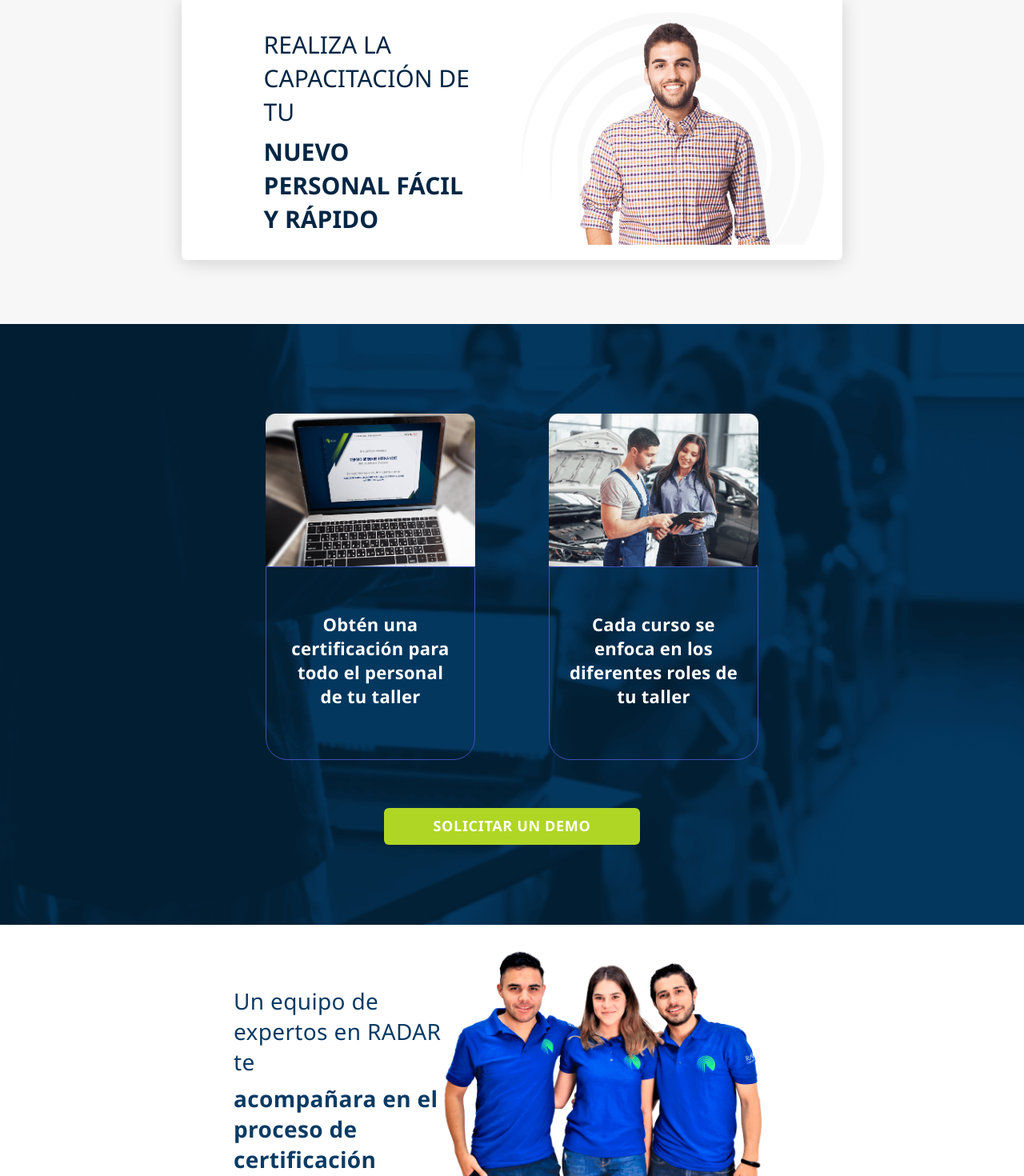
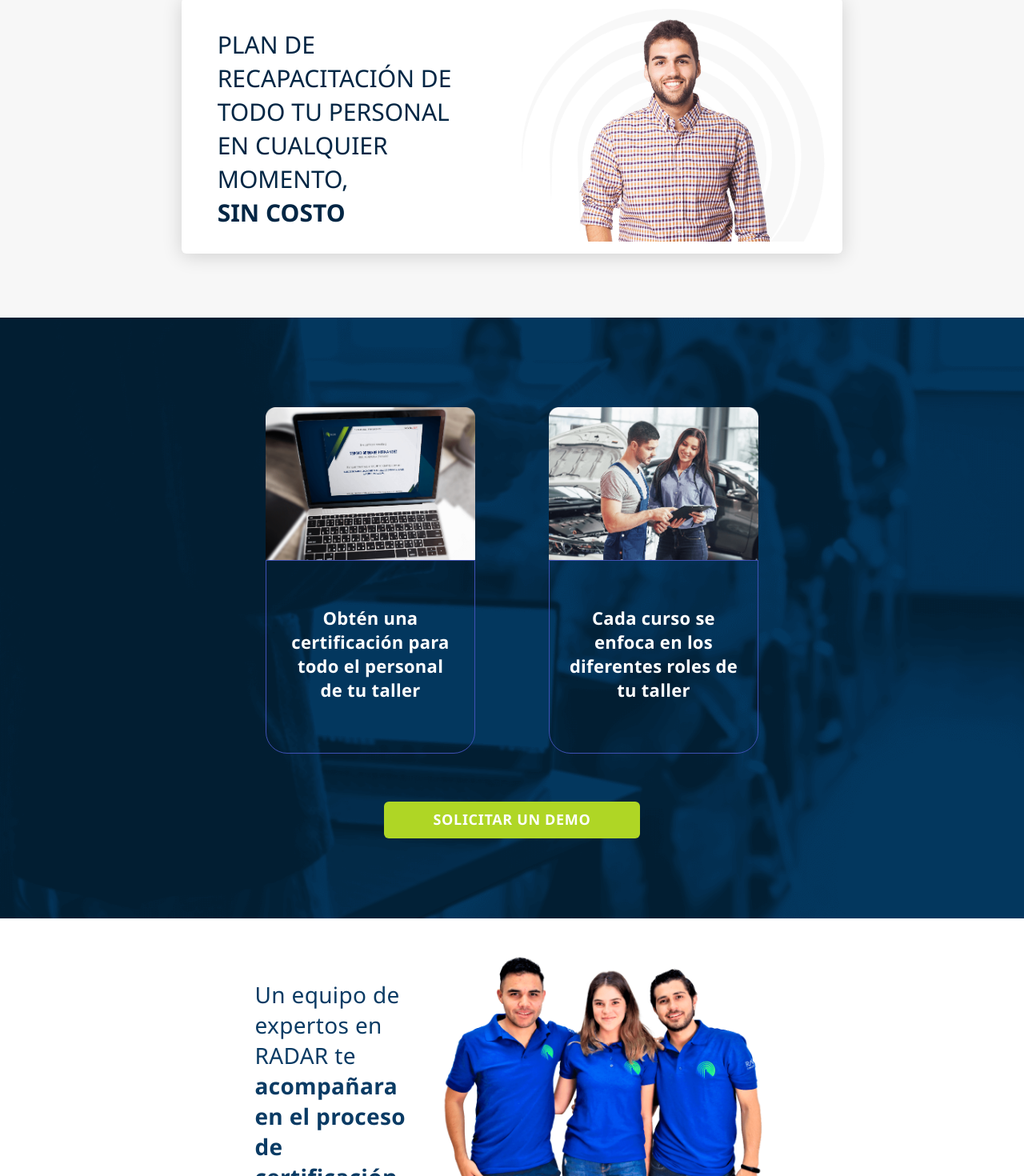
Before and after one commit to SmearyQuill/my-first-static-web-app, an Angular app: page /herramientas/radarAcademy in a window 1280 px wide. Shown: the part 1976-3446 px from the top of the page at 80% size. Built offline with nearby package versions, Linux system fonts and the light colour scheme.

Commit message:
Pequeños cambios de diseño en radar academy.

```diff
--- a/src/app/herramientas/capacitacion-academy/capacitacion-academy.component.css
+++ b/src/app/herramientas/capacitacion-academy/capacitacion-academy.component.css
@@ -45,18 +45,20 @@
     margin-left: 8px;
     margin-right: 8px;
 }
+
 #capacitacion-imgs{
     background: url('/assets/radar-logo.png');
     background-size: cover;
     background-repeat: no-repeat;
     background-position: center top;
 }
-@media screen and (min-width: 576px) {
+
+@media screen and (max-width: 991px) {
+    #capacitacion-imgs{
+        text-align: center;
+    }
 }
-@media screen and (min-width: 760px) {
-}
-@media screen and (min-width: 992px){
-}
+
 @media screen and (min-width: 1200px) {
     #capacitacion-card-text h1{
         font-size: 30px;
--- a/src/app/herramientas/capacitacion-academy/capacitacion-academy.component.html
+++ b/src/app/herramientas/capacitacion-academy/capacitacion-academy.component.html
@@ -5,19 +5,19 @@
                 <div class="row align-items-center">
                     <div class="col-lg">
                         <div class="row" id="capacitacion-card-text">
-                            <div class="col-lg-2">
-                            </div>
                             <div class="col-lg">
-                                <h1>REALIZA LA CAPACITACIÓN DE TU</h1>
-                                <h2>NUEVO PERSONAL FÁCIL Y RÁPIDO</h2>
-                            </div>
-                            <div class="col-lg-2">
+                                <h1 class="text-center text-lg-start">
+                                    Plan de <b>recapacitación</b> de todo tu personal en cualquier momento,
+                                    <br>
+                                    <b style="font-weight: bold;">SIN COSTO</b>
+                                </h1>
                             </div>
                         </div>
                     </div>
                     <div class="col-lg">
-                        <div id="capacitacion-imgs" >
-                            <img loading="lazy" src="/assets/Enmascarar grupo 65.png" class="img-fluid" id="capacitacion-img" alt="Radar Control Total CAPACITACIÓN">
+                        <div id="capacitacion-imgs">
+                            <img loading="lazy" src="/assets/Enmascarar grupo 65.png" class="img-fluid"
+                                id="capacitacion-img" alt="Radar Control Total CAPACITACIÓN">
                         </div>
                     </div>
                 </div>
--- a/src/app/herramientas/equipo-academy/equipo-academy.component.css
+++ b/src/app/herramientas/equipo-academy/equipo-academy.component.css
@@ -1,4 +1,4 @@
-#equipo-titles h1{
+#equipo-titles h1 {
     width: auto;
     text-align: left;
     font-size: 20px;
@@ -9,7 +9,8 @@
     letter-spacing: 0.35px;
     color: #0A3B64;
 }
-#equipo-titles h2{
+
+#equipo-titles h2 {
     width: auto;
     text-align: left;
     font-size: 20px;
@@ -20,48 +21,36 @@
     letter-spacing: 0.35px;
     color: #0A3B64;
 }
-#img-col{
-    padding:0%;
+
+#img-col {
+    padding: 0%;
 }
+
 #equipo-titles{
-    padding-left: 10%;
-    margin-top: 76px;
+    margin-top: 30px;
 }
-@media screen and (min-width: 576px) {
-    #equipo-titles h1{
-        font-size: 24px;
+
+#equipo-titles h1 {
+    font-size: 26px;
     line-height: 30px;
     font-style: normal;
     font-variant: normal;
-        font-weight: 300;
 }
-    #equipo-titles h1{
-        font-size: 24px;
-        line-height: 30px;
-        font-style: normal;
-        font-variant: normal;
+
+#equipo-titles h1 > b {
     font-weight: 600;
 }
+
+@media screen and (min-width: 992px) {
+
+    #equipo-titles {
+        padding-left: 4%;
+        margin-top: 76px;
     }
-@media screen and (min-width:992px){
 
-    #equipo-titles{
-        padding-left: 12px;
-    }
-    #equipo-titles h2{
+    #equipo-titles h1 {
         font-size: 28px;
         line-height: 38px;
-        font-style: normal;
-        font-variant: normal;
-        font-weight: 600;
-        width: 120%;
     }
-    #equipo-titles h1{
-        font-size: 28px;
-        line-height: 38px;
-        font-style: normal;
-        font-variant: normal;
-        font-weight: 300;
-        width: 120%;
+
 }
-}
--- a/src/app/herramientas/equipo-academy/equipo-academy.component.html
+++ b/src/app/herramientas/equipo-academy/equipo-academy.component.html
@@ -4,8 +4,11 @@
             <div class="col-lg-9">
                 <div class="row d-flex align-items-center justify-content-center">
                     <div class="col-lg-3" id="equipo-titles">
-                        <h1>Un equipo de expertos en RADAR te</h1>
-                        <h2>acompañara en el proceso de certificación</h2>
+                        <h1 class="text-center text-lg-start">
+                            Un equipo de expertos en RADAR te
+                            <br>
+                            <b>acompañara en el proceso de certificación</b>
+                        </h1>
                     </div>
                     <div class="col-lg-6" id="img-col">
                         <img loading="lazy" src="/assets/jovens.png" class="img-fluid" id="equipo-img" alt="Radar Control Total Equipo certificación">
--- a/src/app/herramientas/visitar-academy/visitar-academy.component.css
+++ b/src/app/herramientas/visitar-academy/visitar-academy.component.css
@@ -63,7 +63,7 @@
 }
 #movil.resolver-dudas{
     width: 100%;
-    font-size: 14px;
+    font-size: 18px;
     line-height: 24px;
     font-style: normal;
     font-variant: normal;
```
Lines whose indentation alone changed are shown as unchanged.
